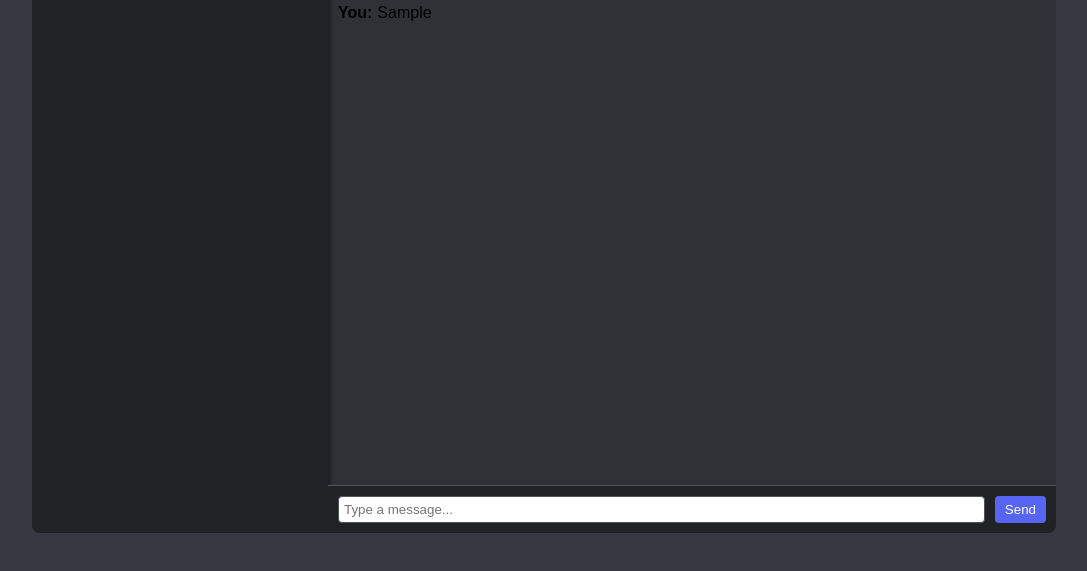
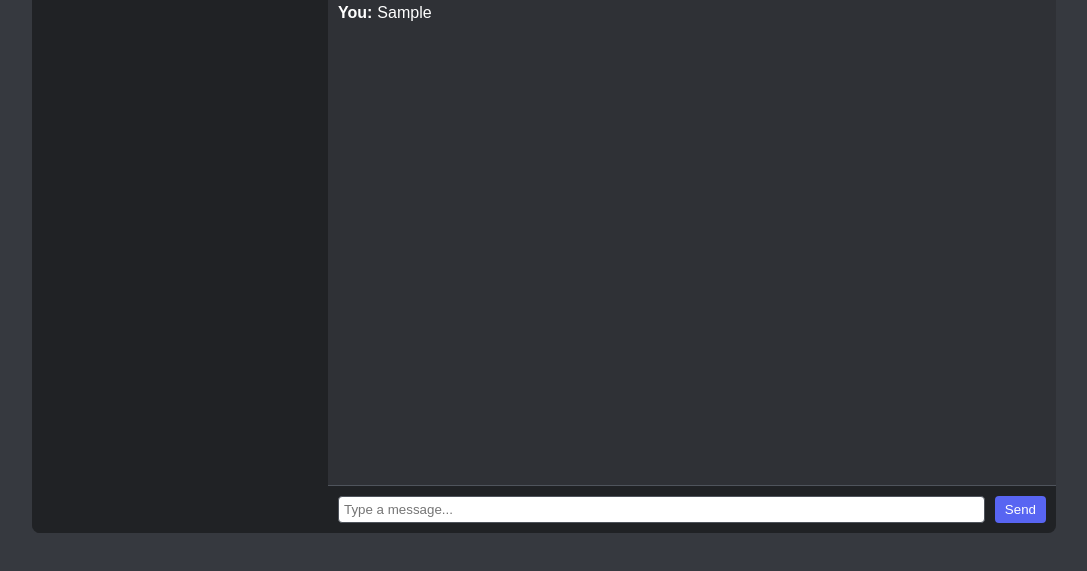
Before and after one commit to zach2011xa/MagiCraftSMP.github.io, a plain HTML site: page discord/index.html in a window 1280 px wide. Both pictures are taken after typing "Sample" into the empty fields and a click on the button "Send". Shown: the part 187-758 px from the top of the page, without its empty margins (96-1183 px from the left). Drawn offline with Linux system fonts and the light colour scheme.

Commit message:
Update styles.css

```diff
--- a/discord/styles.css
+++ b/discord/styles.css
@@ -46,6 +46,7 @@ body {
     flex: 1;
     padding: 10px;
     overflow-y: auto;
+    background-color: #2f3136;
 }
 
 .message {
@@ -54,10 +55,12 @@ body {
 
 .username {
     font-weight: bold;
+    color: #ffffff;
 }
 
 .message-text {
     margin-left: 5px;
+    color: #ffffff;
 }
 
 .chat-input {
```
